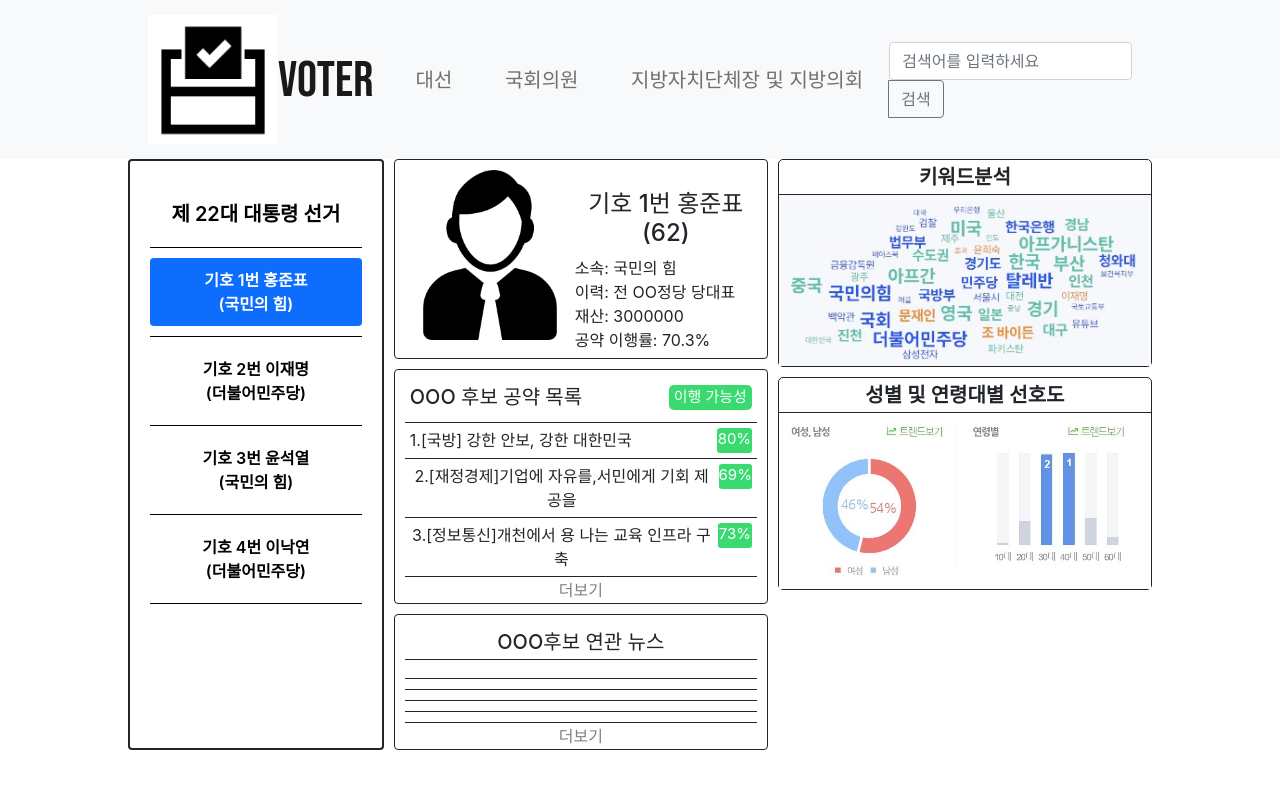
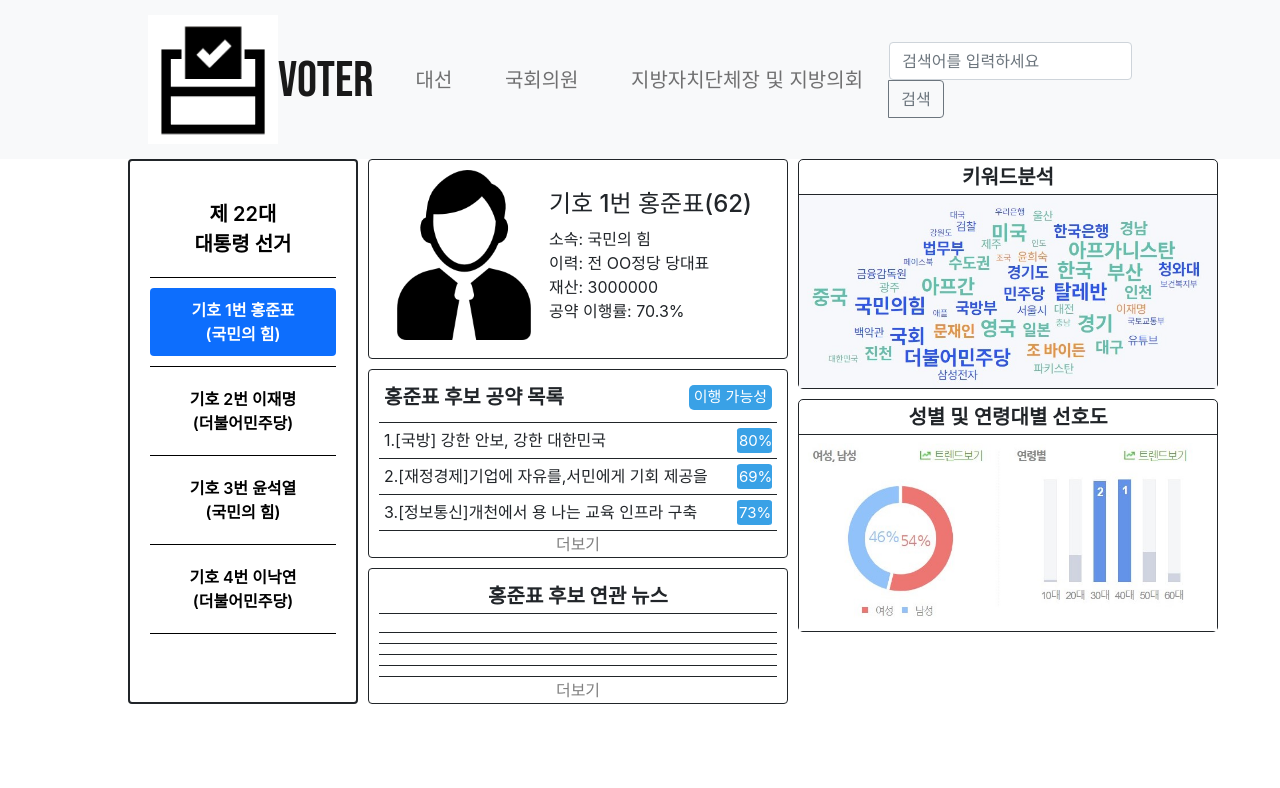
Before and after one commit to rlagudtn/voter, a React app in the folder Voter/src/main/frontend/: page / in a window 1280 px wide. Shown: the top 788 px of the page. Built offline with nearby package versions, Linux system fonts and the light colour scheme; no server answers.

Commit message:
apply responsive web design #21.09.04

```diff
--- a/Voter/src/main/frontend/src/App.css
+++ b/Voter/src/main/frontend/src/App.css
@@ -9,12 +9,50 @@
 }
 /* main */
 /* 후보자 리스트 */
+.aboutCandidate{
+  display: flex;
+
+}
 .candidates{
-  width: 330px;
+  box-sizing: border-box;
+  width: 230px;
+  min-width: 230px;
   padding: 20px;
   margin-right: 10px;
   border: 2px solid;
   border-radius: 4px;
+}
+/* 후보자 레이아웃 */
+.candidateInfos{
+  width: 420px;
+  margin-right: 10px;
+  min-width: 420px;
+
+}
+/* 시각자료부분 */
+.candidateVisuals{
+  width: 420px;
+  min-width: 420px;
+}
+
+@media screen and (max-width:1200px) {
+  .aboutCandidate{
+    flex-direction: column;
+  }
+  .candidateInfos{
+    width: 500px;
+
+
+  }
+  /* 시각자료부분 */
+  .candidateVisuals{
+    margin-top: 12px;
+    min-width: none;
+    width: 500px;
+
+  }
+
+
 }
 .candidates .title{
   font-weight: 600;
@@ -42,11 +80,7 @@
 
 }
 /* 후보자 관련 글 */
-.candidateInfos{
-  width: 50%;
-  margin-right: 10px;
 
-}
 .candidate{
   display: flex;
   padding: 10px;
@@ -77,12 +111,14 @@
   padding: 5px;
   border-bottom: 1px solid;
   justify-content: space-between;
+  overflow: hidden;
+
 }
 .promisePossiblity{
   display: flex;
   align-items: center;
   margin: 0;
-  background-color: rgba(25, 212, 88, 0.856);;
+  background-color: rgba(24, 145, 226, 0.856);
   margin-left: 5px;
   height: 25px;
   font-size: 15px;
@@ -91,15 +127,20 @@
   color: white;
 }
 
-.news-title{
+.promise-title{
   display: flex;
   justify-content: space-between;
   padding: 5px;
+
   border-bottom: 1px solid;
+  overflow: hidden;
+  text-overflow: ellipsis;
+  text-align: left;
 }
 .possiblity{
-  background-color: rgba(25, 212, 88, 0.856);
+  background-color: rgba(24, 145, 226, 0.856);
   margin-left: 5px;
+  padding: 2px;
   width: 35px;
   height: 25px;
   border-radius: 10%;
@@ -120,15 +161,21 @@
   padding-bottom: 0;
   border: 1px solid;
   border-radius: 4px;
+
 }
 .news h5{
   padding: 5px;
   border-bottom: 1px solid;
 }
+
+/* p 태그 넘어가는 부분 overflow */
 .news p{
-  display: flex;
+  display: block;
   padding: 5px;
   border-bottom: 1px solid;
+  overflow: hidden;
+  text-overflow: ellipsis;
+  text-align: left;
 }
 .news button{
   border: none;
@@ -138,9 +185,7 @@
 }
 
 /* 후보자 관련 시각자료 */
-.candidateVisuals{
-  width: 50%;
-}
+
 .wordCloud{
   border: 1px solid;
   border-radius: 5px;
--- a/Voter/src/main/frontend/src/App.js
+++ b/Voter/src/main/frontend/src/App.js
@@ -84,7 +84,8 @@ function App() {
   },[])
   useEffect(()=>{
     console.log(previewNews);
-  },previewNews);
+    sendCandidateName(candidateTab);
+  },[candidateTab]);
   return (
     <div className="App">
       <NavMenu className="navbar"></NavMenu>
@@ -94,13 +95,13 @@ function App() {
         <div className="candidates">
         <Nav variant="pills" defaultActiveKey="link-0" className="flex-column" activeKey={candidateTab}>
             <Nav.Item class="nav-item">
-              <Nav.Link className="title" eventKey="disabled" disabled>제 22대 대통령 선거</Nav.Link>
+              <Nav.Link className="title" eventKey="disabled" disabled>제 22대<br/> 대통령 선거</Nav.Link>
             </Nav.Item>
             {
               candidatesInfo.map((candidate,i)=>{
                 return (<Nav.Item>
                 <Nav.Link  className="nav-item"  eventKey={i} onClick={()=>{currentCandidateChange(candidate)
-                  ;changeCandidateTab(i);changeCandidateToggle(false);sendCandidateName(candidateTab);}}>기호 {candidate.id+1}번 {candidate.name}<br/> ({candidate.party})</Nav.Link>
+                  ;changeCandidateTab(i);changeCandidateToggle(false);}}>기호 {candidate.id+1}번 {candidate.name}<br/> ({candidate.party})</Nav.Link>
               </Nav.Item>
               );
               })
@@ -140,18 +141,18 @@ function AboutCandidate(props){
 
         <div className="promiseList">
           <div className="title">
-            <h5>OOO 후보 공약 목록</h5>
+            <h5><b>{currentCandidate.name} 후보 공약 목록</b></h5>
             <div className="promisePossiblity"><div className="spot">이행 가능성 </div></div>
           </div>
-          <div className="news-title">
+          <div className="promise-title">
             <p>1.[국방] 강한 안보, 강한 대한민국 </p>
             <div className="possiblity">80%</div>
           </div>
-          <div className="news-title">
+          <div className="promise-title">
             <p>2.[재정경제]기업에 자유를,서민에게 기회 제공을</p>
             <div className="possiblity">69%</div>
           </div>
-          <div className="news-title">
+          <div className="promise-title">
             <p>3.[정보통신]개천에서 용 나는 교육 인프라 구축</p>
             <div className="possiblity">73%</div>
           </div>
@@ -160,7 +161,7 @@ function AboutCandidate(props){
           <button>더보기</button>
         </div>
         <div className="news">
-          <h5>OOO후보 연관 뉴스</h5>
+          <h5><b>{currentCandidate.name} 후보 연관 뉴스</b></h5>
           {
             props.previewNews.map((news,i)=>{
               return <p>{news.title}</p>
--- a/Voter/src/main/frontend/src/_reset.css
+++ b/Voter/src/main/frontend/src/_reset.css
@@ -7,6 +7,8 @@ body{
 }
 p{
     margin: 0;
+  white-space: nowrap;
+
 }
 
 .navbar{
@@ -17,4 +19,5 @@ p{
     width: 80%;
     margin:auto;
     display: flex;
+    margin-bottom: 20px;
 }
```
